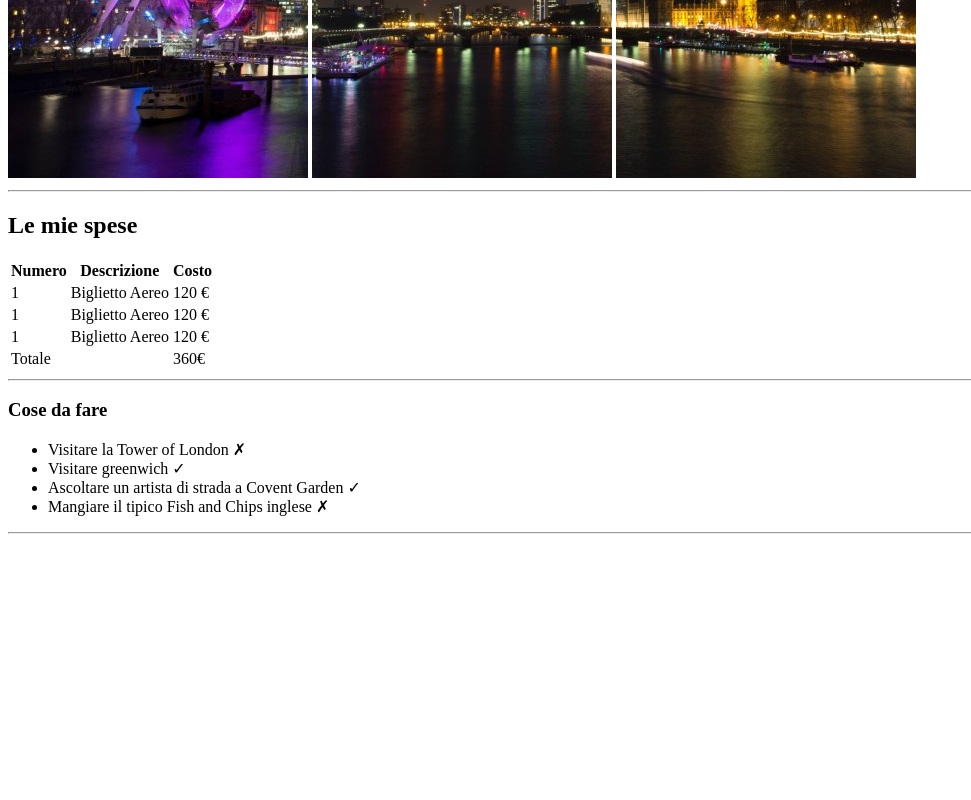
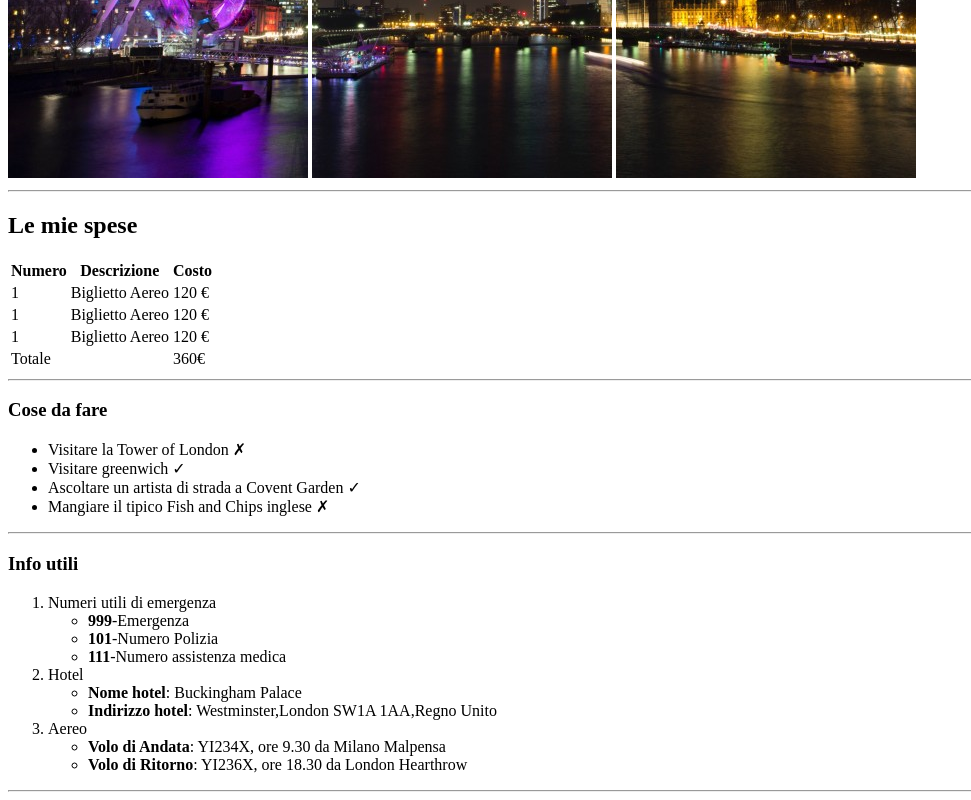
Before and after one commit to AntonioFilippa/html-london-trip, a plain HTML site: page index.html in a window 1280 px wide. Shown: the part 502-1302 px from the top of the page, without its empty margins (0-971 px from the left). Before the commit the page ends 1044 px from the top, so only its background shows below. Drawn offline with Linux system fonts and the light colour scheme.

Commit message:
[FEAT]ADDED OL

```diff
--- a/index.html
+++ b/index.html
@@ -86,5 +86,53 @@
     <hr>
 </div>
 
+<!-- Info utili -->
+
+<div>
+
+    <h3>Info utili</h3>
+
+    <ol>
+        <li>
+            Numeri utili di emergenza
+
+            <ul>
+                <li><strong>999</strong>-Emergenza</li>
+                <li><strong>101</strong>-Numero Polizia</li>
+                <li><strong>111</strong>-Numero assistenza medica</li>
+            </ul>
+
+        </li>
+
+        <li>
+            Hotel
+
+            <ul>
+
+                <li><strong>Nome hotel</strong>: Buckingham Palace</li>
+                <li><strong>Indirizzo hotel</strong>: Westminster,London SW1A 1AA,Regno Unito</li>
+
+            </ul>
+
+        </li>
+
+        <li>
+            Aereo
+
+            <ul>
+
+                <li><strong>Volo di Andata</strong>: YI234X, ore 9.30 da Milano Malpensa</li>
+                <li><strong>Volo di Ritorno</strong>: YI236X, ore 18.30 da London Hearthrow</li>
+
+            </ul>
+
+
+        </li>
+
+    </ol>
+
+    <hr>
+</div>
+
 </body>
 </html>
```
